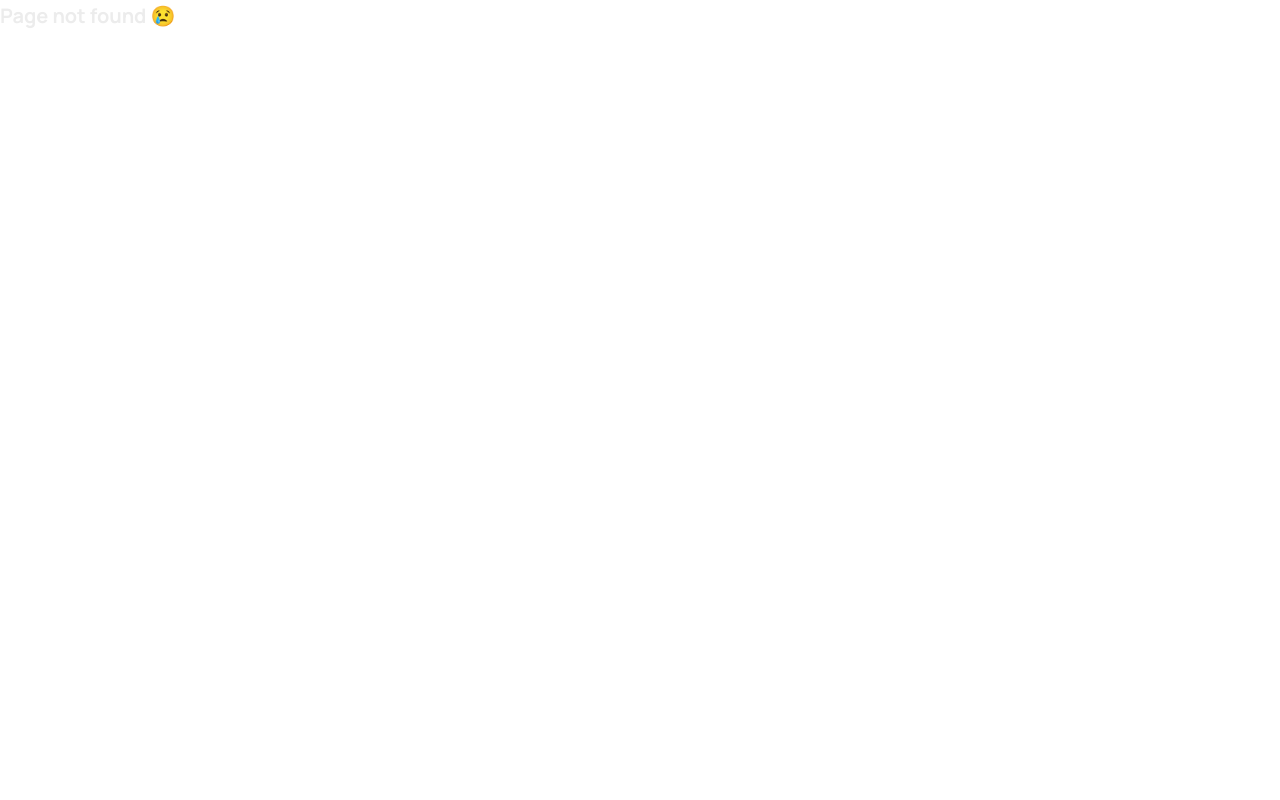
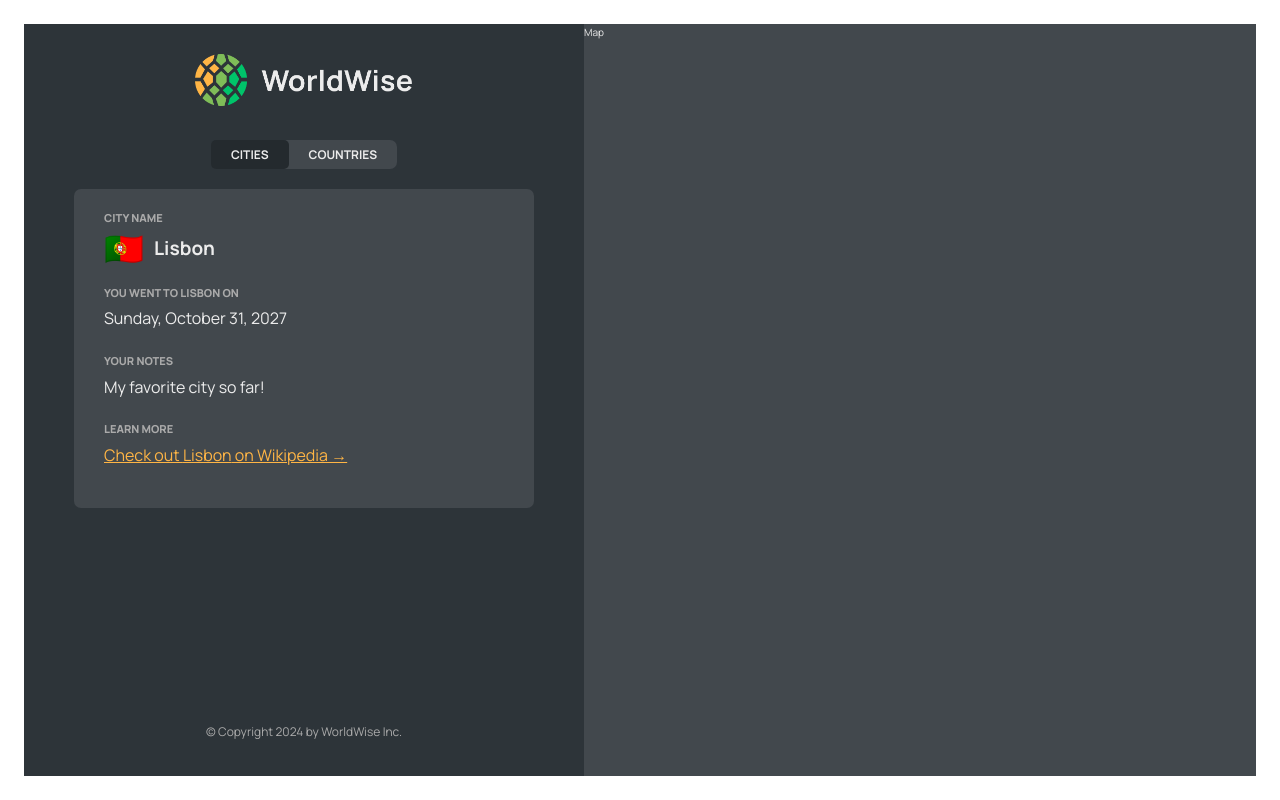
Before and after one commit to jzrlqwzy/worldwise, a React (Vite) app: page /app/cities/17806751 in a window 1280 px wide. Before the commit this address had no page. Built offline with nearby package versions, Linux system fonts and the light colour scheme; data requests are answered from the project's data file.

Commit message:
dynamic url with url parameters

```diff
--- a/src/App.jsx
+++ b/src/App.jsx
@@ -8,6 +8,7 @@
 import CityList from "./components/CityList";
 import { useEffect, useState } from "react";
 import CountryList from "./components/CountryList";
+import City from "./components/City";
 
 const BASE_URL = "http://localhost:8000";
 
@@ -47,6 +48,7 @@
             path="cities"
             element={<CityList cities={cities} isLoading={isLoading} />}
           />
+          <Route path="cities/:id" element={<City />} />
           <Route
             path="countries"
             element={<CountryList cities={cities} isLoading={isLoading} />}
--- a/src/components/City.jsx
+++ b/src/components/City.jsx
@@ -51,9 +51,7 @@
         </a>
       </div>
 
-      <div>
-        <ButtonBack />
-      </div>
+      <div></div>
     </div>
   );
 }
--- a/src/components/CityItem.jsx
+++ b/src/components/CityItem.jsx
@@ -1,3 +1,4 @@
+import { Link } from "react-router-dom";
 import styles from "./CityItem.module.css";
 
 const formatDate = (date) =>
@@ -8,14 +9,16 @@
   }).format(new Date(date));
 
 function CityItem({ city }) {
-  const { cityName, emoji, date } = city;
+  const { cityName, emoji, date, id } = city;
 
   return (
-    <li className={styles.cityItem}>
-      <span className={styles.emoji}>{emoji}</span>
-      <h3 className={styles.name}>{cityName}</h3>
-      <time className={styles.date}>{formatDate(date)}</time>
-      <button className={styles.deleteBtn}>×</button>
+    <li>
+      <Link className={styles.cityItem} to={`${id}`}>
+        <span className={styles.emoji}>{emoji}</span>
+        <h3 className={styles.name}>{cityName}</h3>
+        <time className={styles.date}>{formatDate(date)}</time>
+        <button className={styles.deleteBtn}>×</button>
+      </Link>
     </li>
   );
 }
```
